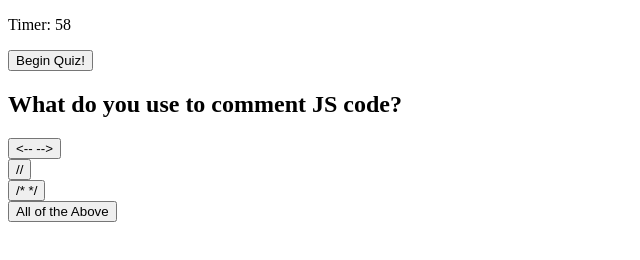
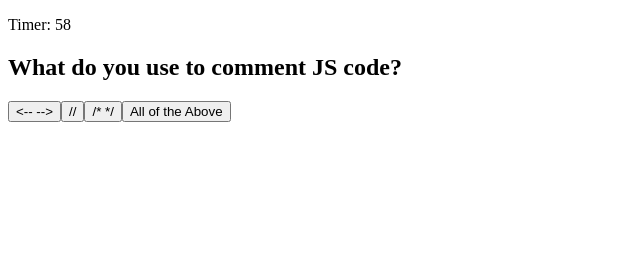
Before and after one commit to JenniferFadare/Code-Quiz, a plain HTML site: page index.html in a window 1280 px wide. Both pictures are taken after a click on the button "Begin Quiz!". Shown: the whole page, without its empty margins (0-640 px from the left). Drawn offline with Linux system fonts and the light colour scheme.

Commit message:
added dynamic display of questions. need to fix the display

```diff
--- a/assets/js/script.js
+++ b/assets/js/script.js
@@ -9,11 +9,11 @@
 //HTML Element References
 var timeRemainingEl = document.querySelector("#timeRemaining")
 var startBtn = document.querySelector("#startBtn")
-var questionTitle = document.querySelector("#questionTitle")
-var btnA = document.querySelector("#a")
-var btnB = document.querySelector("#b")
-var btnC = document.querySelector("#c")
-var btnD = document.querySelector("#d")
+//var questionTitle = document.querySelector("#questionTitle")
+
+var highScore = [];// array of people that scored the most
+
+// Question Bank
 
 var QnA = [
     {
@@ -31,56 +31,101 @@ var QnA = [
         C: "awful",
         D: "hangry",
         answer: "hangry"
+    },
+    {
+        question: "where are you from",
+        A: "Louisiana",
+        B: "Texas",
+        C: "West Virginia",
+        D: "New York",
+        answer: "Louisiana"
     }
 ]
 
-var currentQ = 0;
-var countdown = 60;
+var currentQ = 0; // keeps track of the question in the question bank
+var countdown = 60; // for the timer
 timeRemainingEl.textContent= countdown;
 
-function startQuiz(){
-    timerStart()
-    iterateQuestion()
-}
+// startQuiz() starts the timer and iterates through the questions.
 
-function iterateQuestion (){
-    if(currentQ < QnA.length){
-        questionTitle.textContent = QnA[currentQ].question
-        btnA.textContent = QnA[currentQ].A
-        btnB.textContent = QnA[currentQ].B
-        btnC.textContent = QnA[currentQ].C
-        btnD.textContent = QnA[currentQ].D
-    }
+function timerStart() {
+    var button = document.getElementById("startBtn");
+    var message = document.querySelector("p#startPrompt");
+    message.remove();
+    button.remove();
 
-    currentQ++;
-}
+   // debugger
 
-function timerStart(){
     var countdownTimer = setInterval(function () {
         countdown--;
         timeRemainingEl.textContent = countdown;
 
-        if(countdown <= 0 || QnA.length == currentQ){
-            // alert("quiz is over punk!")
-            clearInterval(countdownTimer)
+        if(countdown <= 0 || currentQ == QnA.length){
+            alert("quiz is over punk!");
+            clearInterval(countdownTimer);
         }
+
     }, 1000)
 }
 
-function checkAndIterate(){
-    var previousAnswer = this.textContent
+function startQuiz() {
+    timerStart();
+    iterateQuestionHandler();
+}
+
+function iterateQuestionHandler () {
+
+    //what if i need to create a table with two columns and buttons?
+    var questionContainerEl = document.querySelector("div");
+    var questionTitleEl = document.createElement("h2");
+    questionTitleEl.className = "questionTitle";
+    var btnA = document.createElement("button");
+    var btnB = document.createElement("button");
+    var btnC = document.createElement("button");
+    var btnD = document.createElement("button");
+
+    if(currentQ < QnA.length){
+
+
+        questionTitleEl.textContent = QnA[currentQ].question;
+        btnA.id = "a";
+        btnA.textContent = QnA[currentQ].A;
+
+        btnB.id = "b";
+        btnB.textContent = QnA[currentQ].B;
+
+        btnC.id = "c";
+        btnC.textContent = QnA[currentQ].C;
+
+        btnD.id = "d";
+        btnD.textContent = QnA[currentQ].D;
+
+        questionContainerEl.appendChild(questionTitleEl);
+        questionContainerEl.appendChild(btnA);
+        questionContainerEl.appendChild(btnB);
+        questionContainerEl.appendChild(btnC);
+        questionContainerEl.appendChild(btnD);
+
+        btnA.addEventListener("click", checkAndIterate);
+        btnB.addEventListener("click", checkAndIterate);
+        btnC.addEventListener("click", checkAndIterate);
+        btnD.addEventListener("click", checkAndIterate);
+    }
+
+}
+
+function checkAndIterate(highScore) {
+    var currentScore = highScore;
+    var previousAnswer = this.textContent;
     if( previousAnswer == QnA[currentQ-1].answer){
-        console.log("correct")
+        console.log("correct");
+        currentScore = 5;
     } else {
         console.log("incorrect")
-        countdown = countdown - 5;
-        // countdown -= 5;
+        countdown -= 5;
     }
-    iterateQuestion()
+
+    iterateQuestionHandler();
 }
 
-startBtn.addEventListener("click", startQuiz)
-btnA.addEventListener("click", checkAndIterate)
-btnB.addEventListener("click", checkAndIterate)
-btnC.addEventListener("click", checkAndIterate)
-btnD.addEventListener("click", checkAndIterate)
+startBtn.addEventListener("click", startQuiz);
--- a/index.html
+++ b/index.html
@@ -3,18 +3,19 @@
 <head>
     <meta charset="UTF-8">
     <meta name="viewport" content="width=device-width, initial-scale=1.0">
-    <title>Quiz Quiz</title>
+    <title>Code Quiz</title>
 </head>
 <body>
     <p>Timer: <span id="timeRemaining">00</span></p>
     <button id="startBtn"> Begin Quiz! </button>
 
-    <div class="questionContainer">
-        <h2 id="questionTitle">Question</h2>
+    <div id ="questionContainer">
+        <p id="startPrompt"> Press 'Begin Quiz' to start!</p>
+       <!-- <h2 id="questionTitle">Question</h2>
         <button id="a"> A </button><br>
         <button id="b"> A </button><br>
         <button id="c"> A </button><br>
-        <button id="d"> A </button><br>
+        <button id="d"> A </button><br> -->
     </div>
     <script src="assets/js/script.js"></script>
 </body>
```
Also changed, not shown: 1 other file.
